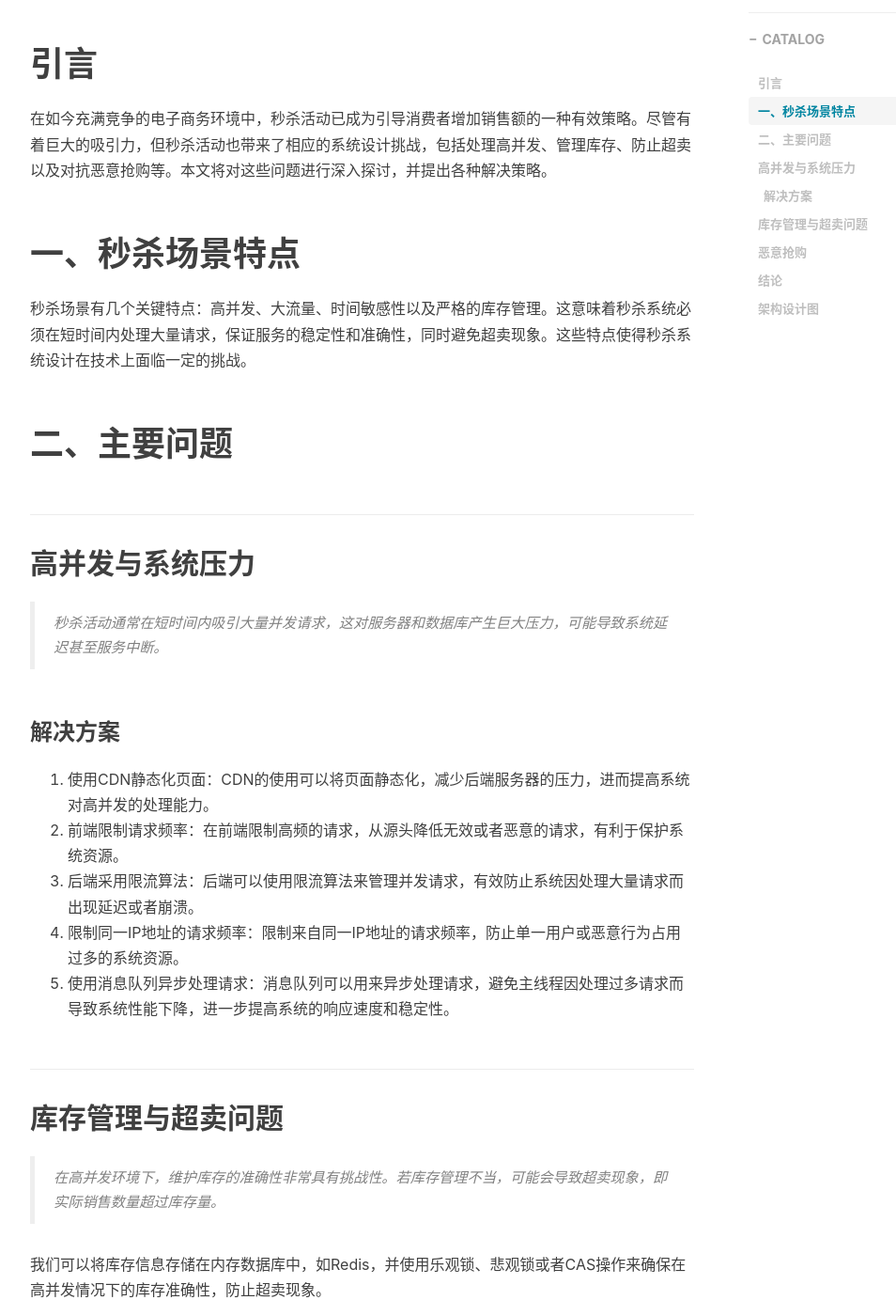
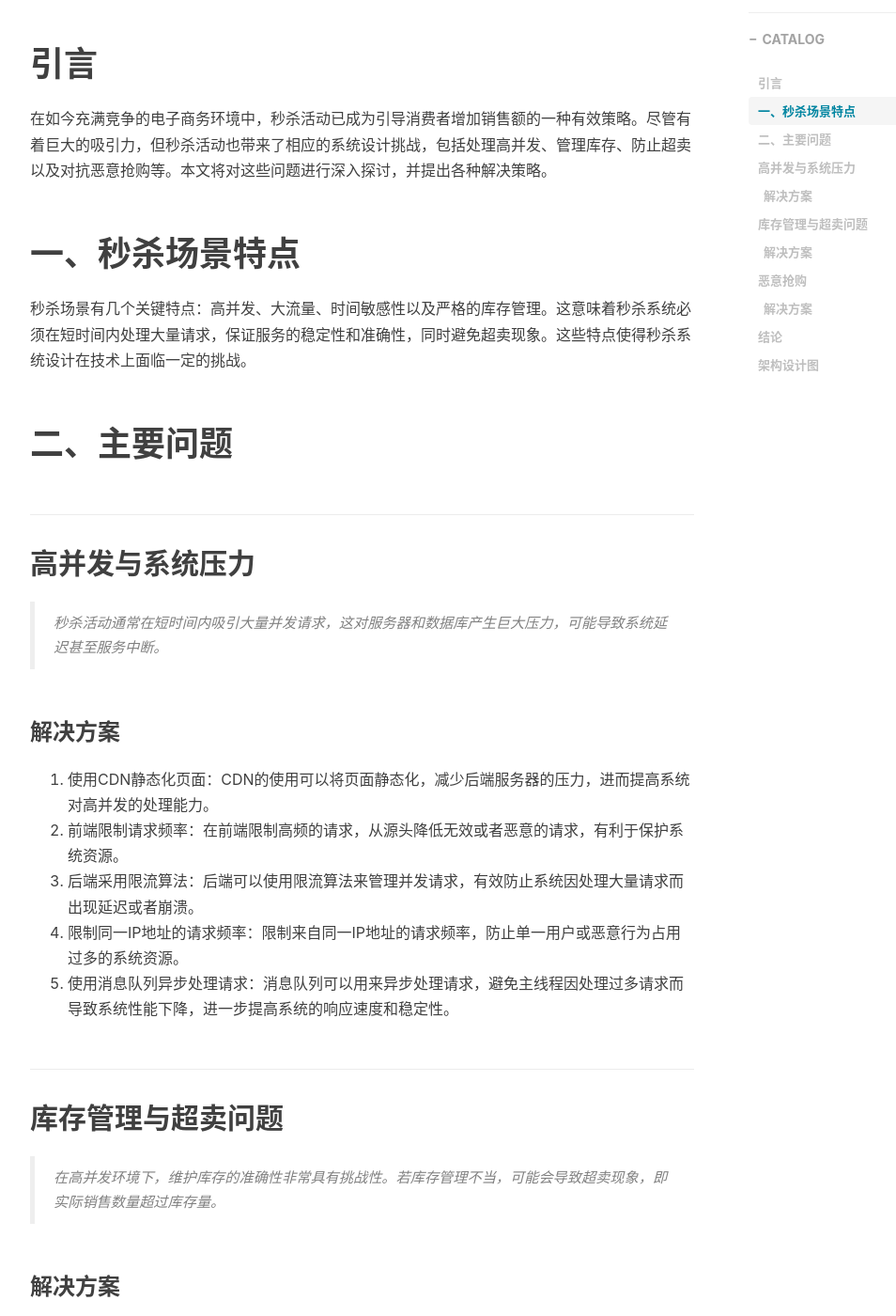
Before and after one commit to ProgrammerPlus1998/ProgrammerPlus1998.github.io, a Jekyll site: the page built from _posts/2023-07-29-spike-architecture-design.md, in a window 1280 px wide and 1400 px high, scrolled down 610 px. Shown: the whole window at 94% size, without its empty margins (233-1187 px from the left). Built offline with Jekyll 4.4.1, drawn with Linux system fonts in a browser that asks for light colours; nearby versions of some CDN libraries; comment, search, counter and statistics services are not loaded.

Commit message:
Update 2023-07-29-spike-architecture-design.md

```diff
--- a/_posts/2023-07-29-spike-architecture-design.md
+++ b/_posts/2023-07-29-spike-architecture-design.md
@@ -30,11 +30,13 @@ tags:
 ## 库存管理与超卖问题
 > 在高并发环境下，维护库存的准确性非常具有挑战性。若库存管理不当，可能会导致超卖现象，即实际销售数量超过库存量。
 
+### 解决方案
 我们可以将库存信息存储在内存数据库中，如Redis，并使用乐观锁、悲观锁或者CAS操作来确保在高并发情况下的库存准确性，防止超卖现象。
 
 ## 恶意抢购
 > 恶意用户可能使用机器人或脚本大量抢购，这不仅消耗大量系统资源，破坏了秒杀活动的公平性，同时还可能引发其他问题，如库存混乱、系统压力过大等。
 
+### 解决方案
 防止恶意抢购的策略可以包括限制每个用户的购买数量，使用验证码或滑动验证来防止机器人操作，对用户的请求行为进行分析，发现并封禁异常行为等。
 
 # 结论
```
